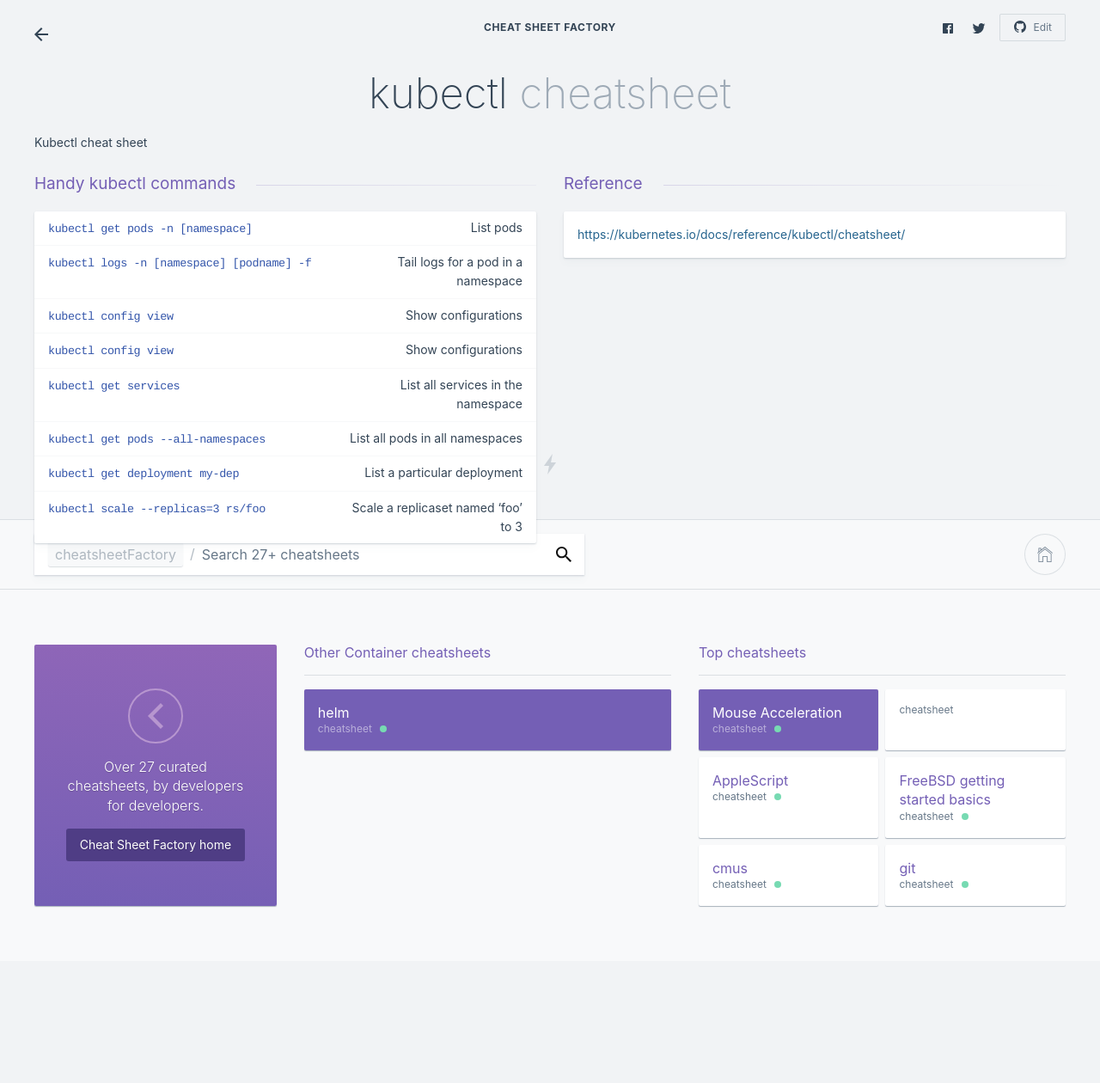
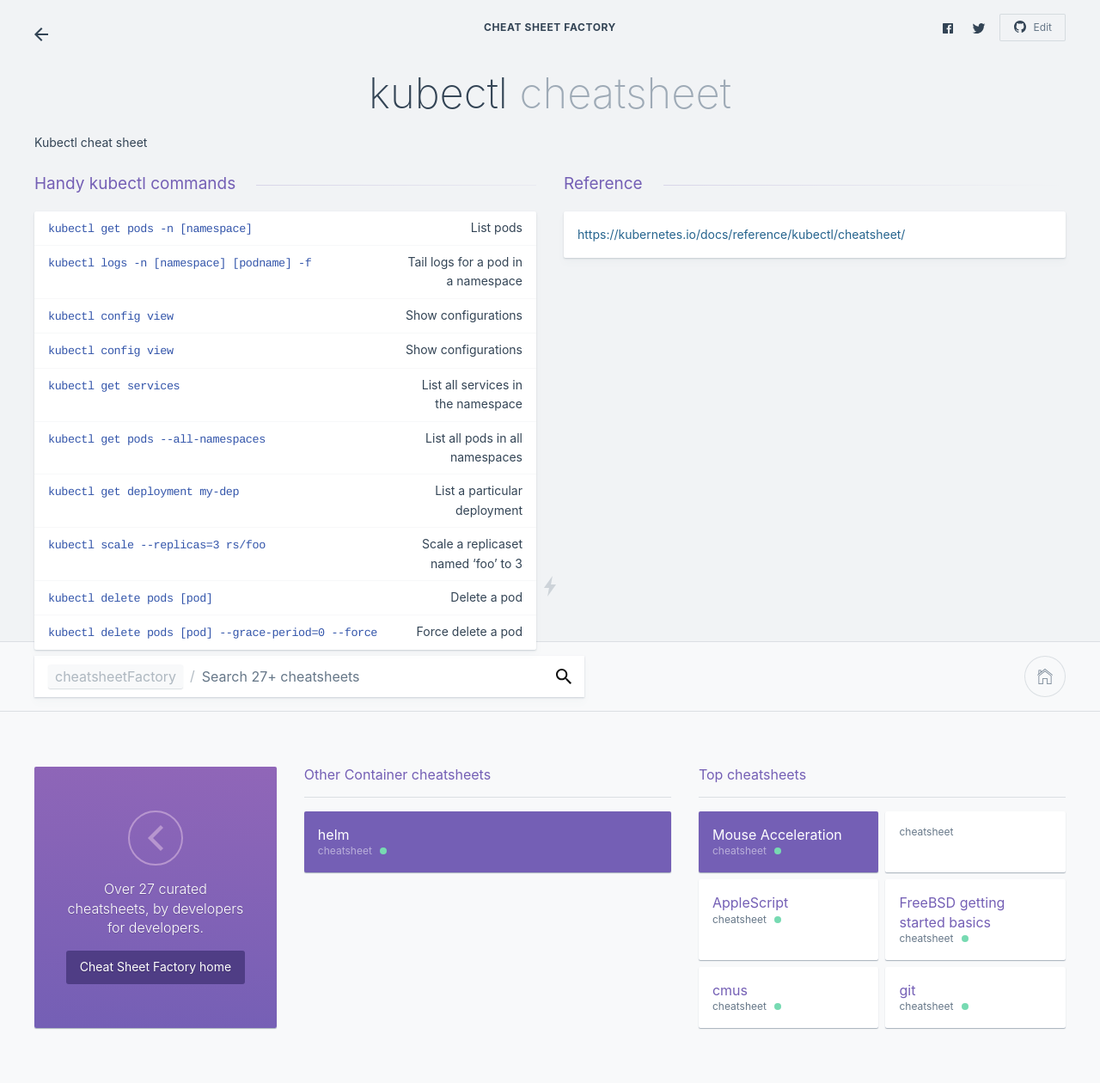
Before and after one commit to kasramp/cheat-sheet-factory, a Jekyll site: the page built from container/kubectl.md, in a window 1280 px wide. Shown: the whole page at 86% size. Built offline with Jekyll 4.4.1, drawn with Linux system fonts in a browser that asks for light colours; before the commit the page ends 1118 px from its top, so only the background shows below that.

Commit message:
Add kubernetes pod deletion

```diff
--- a/container/kubectl.md
+++ b/container/kubectl.md
@@ -24,6 +24,8 @@ Shortcuts
 | `kubectl get pods --all-namespaces` | List all pods in all namespaces |
 | `kubectl get deployment my-dep` | List a particular deployment |
 | `kubectl scale --replicas=3 rs/foo` | Scale a replicaset named 'foo' to 3 |
+| `kubectl delete pods [pod]` | Delete a pod |
+| `kubectl delete pods [pod] --grace-period=0 --force` | Force delete a pod |
 
 ### Reference
 
```
Also changed, not shown: other parts of container/kubectl.md (+1 -1 lines).
